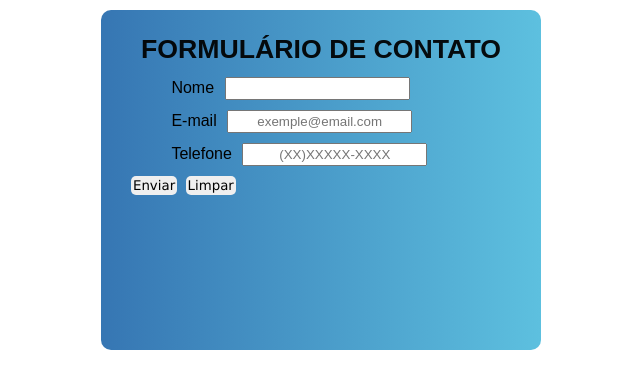
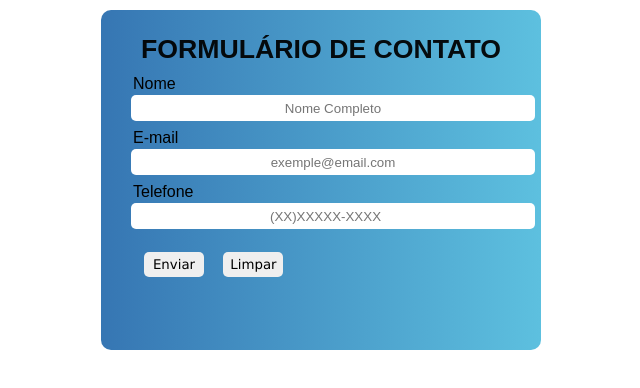
Before and after one commit to brunosdbr/formulario, a plain HTML site: page form01.html in a window 1280 px wide. Shown: the whole page, without its empty margins (285-925 px from the left). Drawn offline with Linux system fonts and the light colour scheme.

Commit message:
Atualização formulário

```diff
--- a/form01.html
+++ b/form01.html
@@ -13,15 +13,15 @@
         <form action="" method="post" autocomplete="on" required>
             <p>
                 <label class="alinhar" for="inome">Nome</label>
-                <input class="centarl" type="text" name="nome" id="inome" required>
+                <input class="central" type="text" name="nome" id="inome" required placeholder="Nome Completo">
             </p>
             <p>
                 <label class="alinhar" for="iemail">E-mail</label>
-                <input class="centarl" type="email" name="email" id="iemail" required placeholder="exemple@email.com">
+                <input class="central" type="email" name="email" id="iemail" required placeholder="exemple@email.com">
             </p>
             <p>
                 <label class="alinhar" for="itel">Telefone</label>
-                <input class="centarl" type="tel" name="tel" id="itel" required placeholder="(XX)XXXXX-XXXX">
+                <input class="central" type="number" name="tel" id="itel" required placeholder="(XX)XXXXX-XXXX" pattern="^\d[0-9]{4,5}-[0-9]{4,5}$">
             </p>
             <p>
                 <input class="botoes" type="submit" value="Enviar">
--- a/styleform.css
+++ b/styleform.css
@@ -20,19 +20,27 @@
 .botoes{
     border-radius: 5px;
     font-family: Verdana, Geneva, Tahoma, sans-serif;
+    width: 60px;
+    height: 25px;
     padding: 2px;
+    margin: 15px 0px 0px 15px;
     border: none;
 }
 .botoes:hover{
-    background-color: aqua;
+    background-color: rgb(80, 178, 235);
+
     border: none;
+    box-shadow: 1px 3px 3px rgba(0, 0, 0, 0.219);
 }
-.centarl{
+.central{
     text-align: center;
-    position: relative;
-    left: 10%;
+    width: 400px;
+    height: 22px;
+    box-shadow: 1px 3px 3px rgba(0, 0, 0, 0.404);
+    border-radius: 5px;
+    border: none;
+    box-shadow: none;
 }
 .alinhar{
     position: relative;
-    left: 10%;
 }
```
